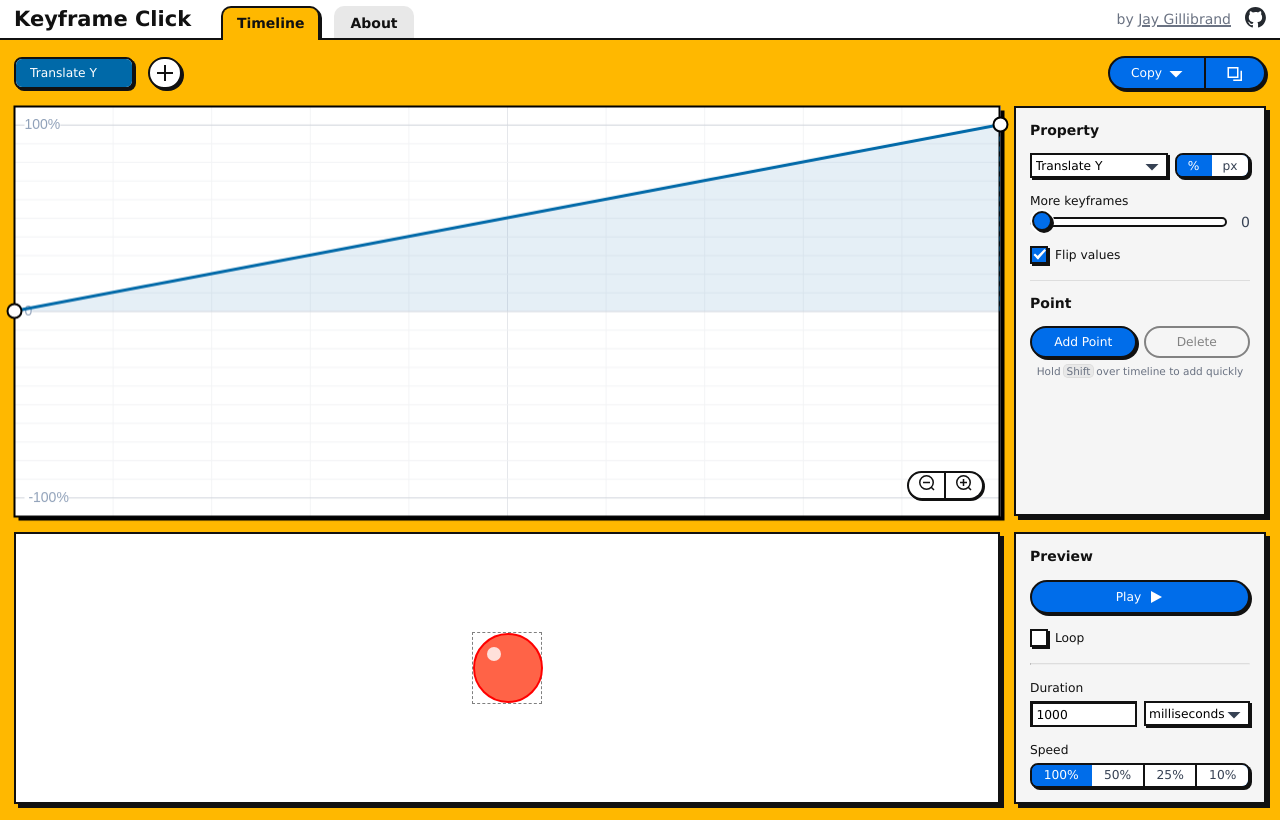
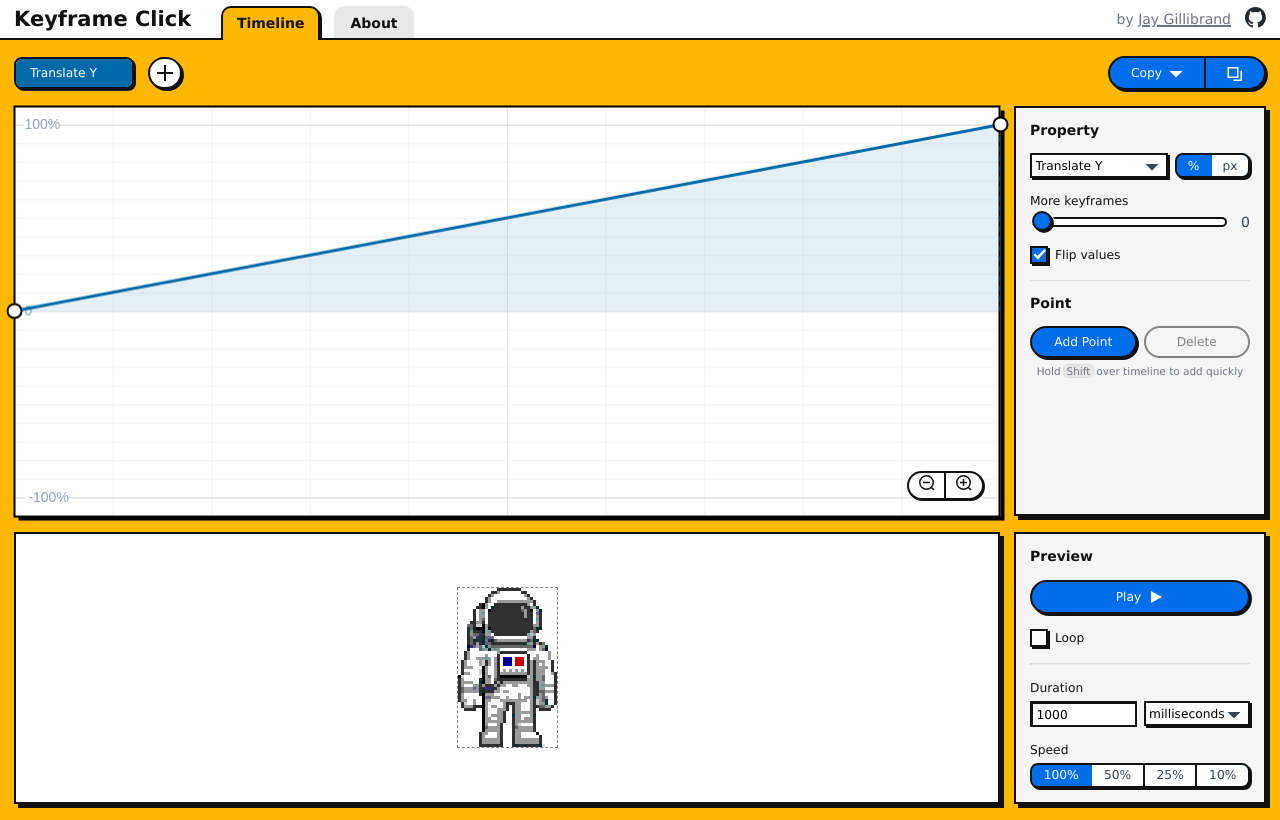
Before and after one commit to gillibrand/keyframe-click, a React (Vite) app: page / in a window 1280 px wide. Built offline with nearby package versions, Linux system fonts and the light colour scheme.

Commit message:
test with astronaut

```diff
--- a/src/preview/Preview.css
+++ b/src/preview/Preview.css
@@ -1,10 +1,4 @@
 .Preview {
-  /* border: solid 2px var(--c-neo-black); */
-  /* background-color: #0688c9; */
-  /* background-image: linear-gradient(#2aaeef, #0688c9); */
-  /* aspect-ratio: 1; */
-  /* height: 20rem; */
-  /* width: 902px; */
   display: inline-grid;
   place-items: center;
   overflow: hidden;
@@ -19,9 +13,8 @@
 
 .Preview__content {
   aspect-ratio: 1;
-  width: 5rem;
+  /* width: 5rem; */
   position: relative;
-  /* border: dashed 1px rgba(255 255 255 / 0.7); */
   border: dashed 1px gray;
 }
 
@@ -31,10 +24,6 @@
   aspect-ratio: 1;
   width: 5rem;
   border: solid 2px red;
-
-  &.is-animate {
-    animation: var(--duration, 1000ms) linear preview-anim1 forwards var(--repeat, 1);
-  }
 
   &::after {
     content: "";
@@ -48,6 +37,19 @@
   }
 }
 
+.Preview__ball,
+.Preview__astro {
+  &.is-animate {
+    animation: var(--duration, 1000ms) linear preview-anim1 forwards var(--repeat, 1);
+  }
+}
+
+.Preview__astro {
+  background-image: url("@images/astronaut.png");
+  width: 99px;
+  height: 159px;
+}
+
 .Preview__progressBar {
   position: absolute;
   bottom: 0;
--- a/src/preview/usePreview.tsx
+++ b/src/preview/usePreview.tsx
@@ -3,6 +3,8 @@ import { debounce, nullFn, unreachable } from "@util";
 import { ReactElement, useCallback, useEffect, useMemo, useRef, useState } from "react";
 import "./Preview.css";
 import { ProgressBar } from "./ProgressBar";
+
+import astronautSrc from "@images/astronaut.png";
 
 export type Speed = 1 | 0.5 | 0.25 | 0.1;
 
@@ -35,7 +37,7 @@ interface PreviousState {
 
 export function usePreview({ keyframeText }: Props): UsePreview {
   const ref = useRef<HTMLDivElement>(null);
-  const ballRef = useRef<HTMLDivElement>(null);
+  const imageReg = useRef<HTMLDivElement>(null);
 
   const [isRepeat, setIsRepeatRaw] = useState(false);
   const [isAutoPlay, setIsAutoPlay] = useSetting("isPreviewAutoPlay", true);
@@ -74,12 +76,12 @@ export function usePreview({ keyframeText }: Props): UsePreview {
   const playSoonCancellerRef = useRef(nullFn);
 
   const playPreview = useCallback(function playAnimation() {
-    if (!ballRef.current || !ref.current) return;
+    if (!imageReg.current || !ref.current) return;
 
     // Must toggle animate class off and on to ensure it runs. Just changing the keyframes is not enough
-    ballRef.current.classList.remove("is-animate");
-    void ballRef.current.offsetHeight;
-    ballRef.current.classList.add("is-animate");
+    imageReg.current.classList.remove("is-animate");
+    void imageReg.current.offsetHeight;
+    imageReg.current.classList.add("is-animate");
     setIterationCount((prev) => prev + 1);
   }, []);
 
@@ -87,7 +89,7 @@ export function usePreview({ keyframeText }: Props): UsePreview {
     playSoonCancellerRef?.current();
     setIsPlaying(false);
 
-    if (ballRef.current) ballRef.current.classList.remove("is-animate");
+    if (imageReg.current) imageReg.current.classList.remove("is-animate");
   }, []);
 
   const setIsRepeat = useCallback(
@@ -224,7 +226,10 @@ export function usePreview({ keyframeText }: Props): UsePreview {
     >
       <style>{namedKeyframes}</style>
       <div className="Preview__content">
-        <div className="Preview__ball" ref={ballRef}></div>
+        <div className="Preview__astro" ref={imageReg}>
+          <img src={astronautSrc} />
+        </div>
+        {/* <div className="Preview__ball" ref={imageReg}></div> */}
       </div>
 
       <ProgressBar
```
Also changed, not shown: src/images/astronaut-small.png (added), src/images/astronaut.png (added).
